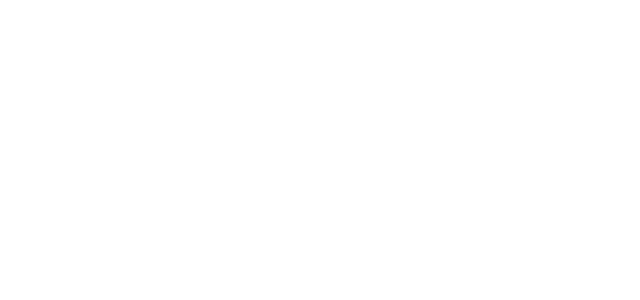
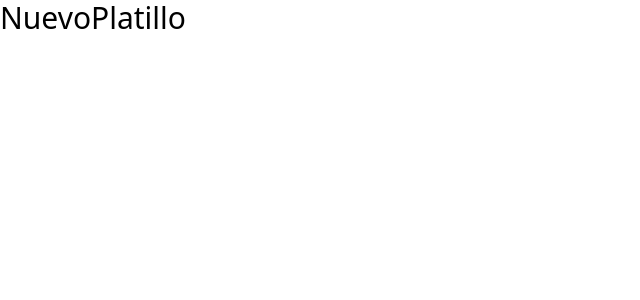
Before and after one commit to freilinjb/restaurantecliente, a React (Create React App) app: page /NuevoPlatillo in a window 1280 px wide. Before the commit this address had no page. Shown: the top 300 px of the page, without its empty margins (0-640 px from the left). Built offline with nearby package versions, Linux system fonts and the light colour scheme.

Commit message:
Creando las Rutas y componentes

```diff
--- a/src/App.js
+++ b/src/App.js
@@ -2,12 +2,16 @@ import React from 'react';
 import { Routes, Route } from 'react-router';
 
 import Ordenes from './components/paginas/Ordenes';
+import Menu from './components/paginas/Menu';
+import NuevoPlatillo from './components/paginas/NuevoPlatillo';
 
 function App() {
   return (
     <div>
       <Routes>
         <Route path="/" element={<Ordenes/>} />
+        <Route path="/Menu" element={<Menu/>} />
+        <Route path="/NuevoPlatillo" element={<NuevoPlatillo/>} />
       </Routes>
     </div>
   );
--- /dev/null
+++ b/src/components/paginas/Menu.js
@@ -0,0 +1,11 @@
+import React from 'react';
+
+const Menu = () => {
+    return (
+        <>
+            <h1 className="text-3xl font-light md-4">Menu</h1>
+        </>
+     );
+}
+
+export default Menu;
--- /dev/null
+++ b/src/components/paginas/NuevoPlatillo.js
@@ -0,0 +1,11 @@
+import React from 'react';
+
+const NuevoPlatillo = () => {
+    return (
+        <>
+            <h1 className="text-3xl font-light md-4">NuevoPlatillo</h1>
+        </>
+     );
+}
+
+export default NuevoPlatillo;
```
Also changed, not shown: 1 other file (tests, documents, lock files or other folders).
